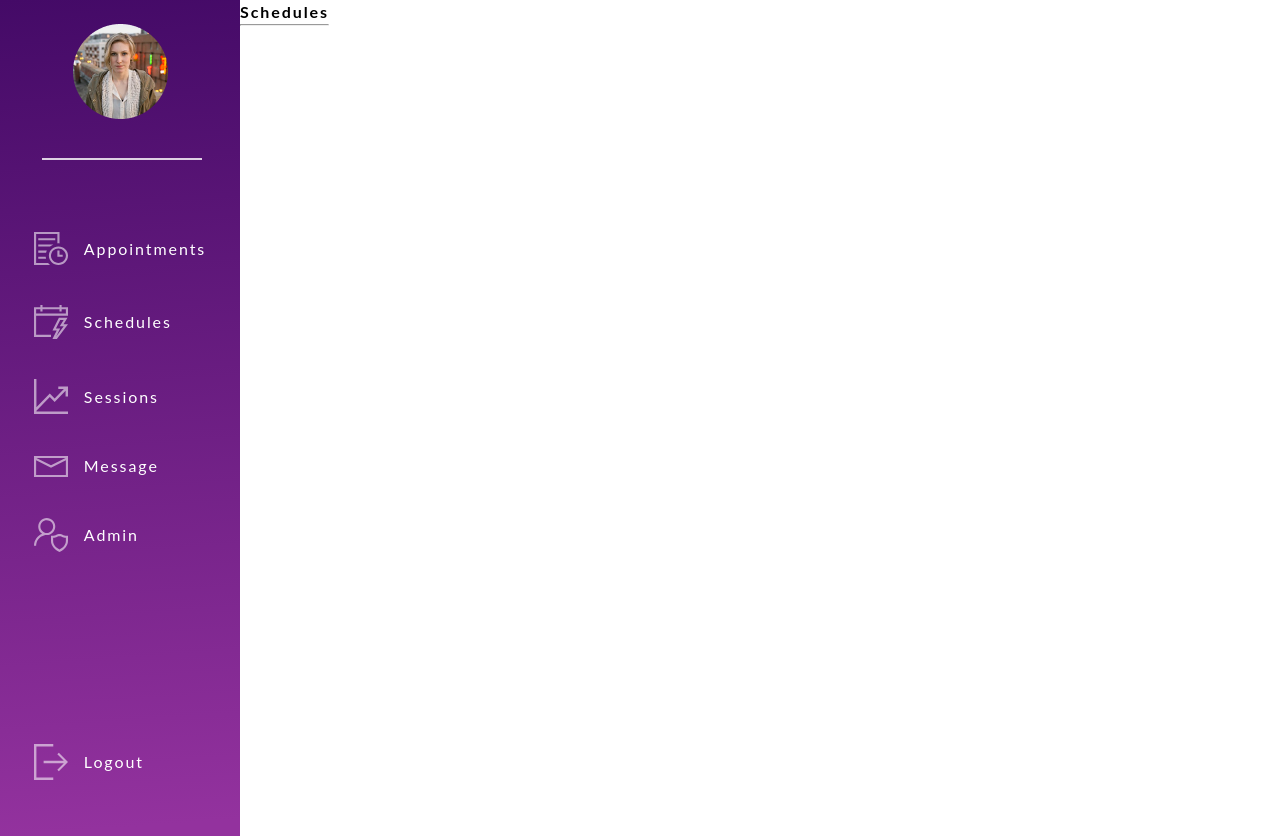
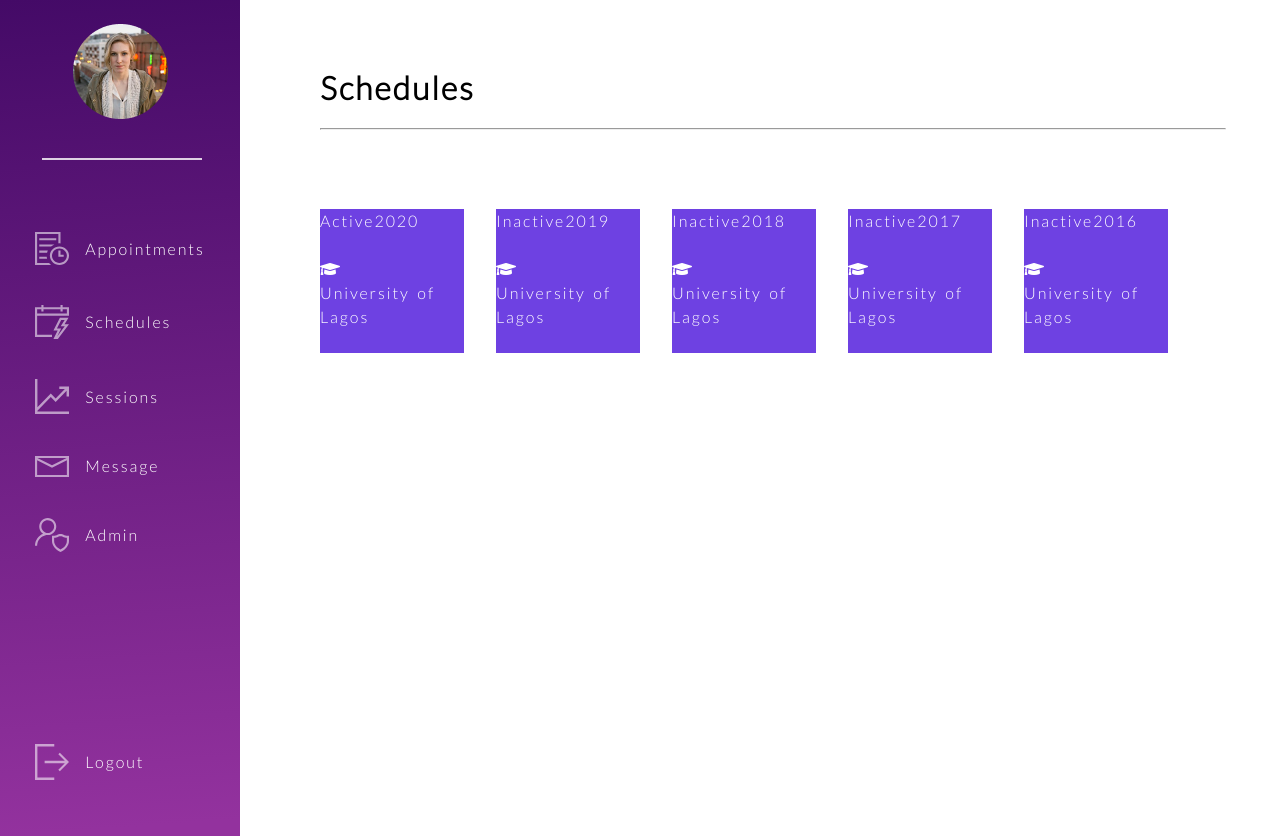
Before and after one commit to sunkanmii/CSC-415-Project, a PHP site: page /schedules.html in a window 1280 px wide. Run offline with PHP 8.4, Linux system fonts and the light colour scheme; some libraries are stand-ins or nearby versions.

Commit message:
almost done

```diff
--- a/css/SchedulePage.css
+++ b/css/SchedulePage.css
@@ -1,251 +1,41 @@
-@import url('https://fonts.googleapis.com/css2?family=Lato&display=swap');
-@import url('https://fonts.googleapis.com/css2?family=Roboto:wght@300;400&display=swap');
-@import url('https://fonts.googleapis.com/css2?family=Montserrat:wght@500&display=swap');
 *{
-  margin: 0;
-  padding: 0;
-  box-sizing: border-box;
+  font-family: 'Lato', sans-serif, 'Courier';
 }
-body{
-  background: #E5E5E5;
- }
-.wrapper .header{
-  position: absolute;
-  width: 177px;
-  height: 48px;
-  left: 320px;
-  top: 73px;
-  font-family: Lato;
-  font-style: normal;
-  font-weight: normal;
-  font-size: 40px;
-  line-height: 48px;
-  color: #000000;
-  margin: 0px 105px;
+.p415-main-section{
+  display: grid;
+  width: 77%;
+  grid-template-columns: 100%;
+  grid-template-rows: minmax(2rem, 8rem) 1px minmax(5rem, auto);
+  padding-left: 5rem;
+}
+.p415-main-section #p415-schedule-head{
+  font-size: 2rem;
+  padding-top: 3rem;
+  margin-top: 0rem;
+  align-self: center;
+}
+.p415-main-section .p415-active-sessions{
+  padding-top: 1rem;
+  margin-top: 3rem;
+  display: flex;
+  flex-wrap: wrap;
+  width: 100%;
+}
+.p415-active-sessions .p415-session-card{
+  display: flex;
+  flex-wrap: wrap;
+  width: 9rem;
+  margin: 1rem 2rem 1rem 0rem;
+  height: 9rem;
+  color: white;
+  background-color: #6E41E2;
+}
+.p415-session-card .p415-session-status{
 
 }
-.cards{
-  position: absolute;
-  padding: 100px;
-  width: 100%;
-  display: flex;
-  justify-content: space-between;
-  flex-wrap: wrap;
-  margin: 115px 300px;
+.p415-session-card .p415-school-name{
+
 }
-.cards .cards_inner .container{
-  position: relative;
-  width: 53px;
-  height: 24px;
-  background: #FFFFFF;
-  margin: 0px 0px;
-  border-radius: 100px;
-  align-content: center;
-  justify-content: center;
+.fa-graduation-cap{
+  color: white;
 }
-.cards .cards_inner .container .status{
-  text-align: center;
-  font-family: Roboto;
-  font-style: normal;
-  font-weight: bold;
-  font-size: 13px;
-  line-height: 20px;
-}
-.cards_item::before{
-
-  background: #E5E5E5;
-  position:absolute;
-  display:block;
-  content:'';
-  border-radius: 50%;
-  width: 211px;
-  height: 180px;
-  opacity: 0.24;
-  margin:-80px 180px;
-}
-.cards .cards_item{
-  padding: 0px 0px;
-  width: 290px;
-  height: 250px;
-}
-.cards .cards_inner{
-  background: #6E41E2;
-  width: 292px;
-  height: 170px;
-  position: absolute;
-  left: 0px;
-  right: 0px;
-  top: 0px;
-  bottom: 0px;
-  background: #6E41E2;
-  border-radius: 8px;
-  padding: 21px 20px;
-}
-.cards .cards_inner ion-icon{
-  position: relative;
-  width: 15px;
-  height: 14px;
-  left: 2px;
-  top: -60px;
-  color: #FFFFFF;
-  margin: 0px 3px;
-
-  }
-.cards .cards_inner .year{
-  position: static;
-  height: 28px;
-  left: 0px;
-  right: 0px;
-  top: 0px;
-  font-family: Montserrat;
-  font-style: normal;
-  font-weight: bold;
-  font-size: 20px;
-  line-height: 28px;
-  display: flex;
-  align-items: center;
-  color: #FFFFFF;
-  flex: none;
-  order: 0;
-  flex-grow: 0;
-  margin: 4px 5px
-}
-.cards .cards_inner .semester{
-  position: static;
-  height: 24px;
-  left: 0px;
-  right: 0px;
-  top: 32px;
-  font-family: Roboto;
-  font-style: normal;
-  font-weight: normal;
-  font-size: 16px;
-  line-height: 24px;
-  margin: 0px 5px;
-  color: #FFFFFF;
-  flex: none;
-  order: 1;
-  flex-grow: 0;
-}
-.cards .cards_inner .school{
-  position: static;
-  width: 211px;
-  left: 0px;
-  top: 0%;
-  bottom: 0%;
-  font-family: Roboto;
-  font-style: normal;
-  font-weight: normal;
-  font-size: 16px;
-  line-height: 24px;
-  color: #FFFFFF;
-  flex: none;
-  order: 0;
-  flex-grow: 0;
-  margin: 40px 58px;
-}
-
-
-.header-sidebar{
-    display: flex;
-    width: 15rem;
-    position: fixed;
-    height: -webkit-fill-available;
-    overflow: scroll;
-    flex-wrap: wrap;
-    z-index: 2;
-}
-.header-sidebar span{
-    display: block;
-    position: absolute;
-}
-.side-bar-section{
-    display: flex;
-    position: absolute;
-    justify-content: center;
-    width: 100%;
-    height: auto;
-    flex-wrap: wrap;
-    top: 0;
-    left: -100%;
-    transition: 0.5s;
-    background: linear-gradient(175.67deg, #440A67 0%, #93329E 98%);
-}
-.side-bar-section .profile-image{
-    display: flex;
-    flex-wrap: wrap;
-    padding: 1.5rem 0rem;
-    justify-content: center;
-    width: 100%;
-    height: 10rem;
-    margin-bottom: 4rem;
-    position: relative;
-}
-.side-bar-section .profile-image img{
-    width: 95px;
-    height: 95px;
-}
-.side-bar-section .profile-image hr{
-    width: 10rem;
-    height: 1px;
-    margin-top: 0.5rem;
-    position: absolute;
-    bottom: 0;
-    left: 2.6rem;
-    border: 1px solid rgba(255, 255, 255, 0.56);
-    background-color: rgba(255, 255, 255, 0.56);
-}
-.side-bar-section .links-to-pages .page-link{
-    display: flex;
-    flex-wrap: nowrap;
-    justify-content: flex-start;
-    align-items: center;
-    margin-top: 1.5rem;
-}
-.side-bar-section .links-to-pages .page-link:nth-child(1){
-    margin-top: 0;
-}
-.side-bar-section .links-to-pages .page-link:nth-child(6){
-    margin-top: 11rem;
-    margin-bottom: 3rem;
-}
-.side-bar-section .links-to-pages .page-link p{
-    margin-left: 1rem;
-}
-.side-bar-section .links-to-pages .page-link a{
-    display: flex;
-    flex-wrap: nowrap;
-    justify-content: flex-start;
-    align-items: center;
-    padding: 0.5rem;
-}
-.toggle-menu{
-    font-size: 24px;
-    cursor: pointer;
-    position: relative;
-    z-index: 2;
-    height: 4rem;
-    padding: 1rem;
-}
-/* Toggle menu */
-.header-sidebar #toggle-butt {
-    display: none;
-}
-.header-sidebar #toggle-butt:checked~.side-bar-section {
-    left: 0;
-}
-@media screen and (min-width: 60rem) {
-    .header-sidebar{
-        position: relative;
-        overflow: unset;
-        height: auto;
-    }
-    .header-sidebar .toggle-menu{
-        display: none;
-    }
-    .header-sidebar .side-bar-section{
-        left: 0;
-        width: 15rem;
-        position: relative;
-    }
-}
--- a/schedules.html
+++ b/schedules.html
@@ -5,8 +5,14 @@
   <meta charset="utf-8">
   <title>SchedulePage</title>
   <meta name="viewport" content="width=device-width, initial-scale=1.0">
+  <link href="https://fonts.googleapis.com/css2?family=Lato:wght@300&display=swap" rel="stylesheet">
+  <link rel="stylesheet" href="https://stackpath.bootstrapcdn.com/font-awesome/4.7.0/css/font-awesome.min.css"
+    integrity="sha384-wvfXpqpZZVQGK6TAh5PVlGOfQNHSoD2xbE+QkPxCAFlNEevoEH3Sl0sibVcOQVnN" crossorigin="anonymous">
+  <link rel="stylesheet" href="https://pro.fontawesome.com/releases/v5.10.0/css/all.css"
+    integrity="sha384-AYmEC3Yw5cVb3ZcuHtOA93w35dYTsvhLPVnYs9eStHfGJvOvKxVfELGroGkvsg+p" crossorigin="anonymous" />
   <link rel="stylesheet" type="text/css" href="./css/index.css">
   <link rel="stylesheet" type="text/css" href="./css/sidebar.css">
+  <link rel="stylesheet" type="text/css" href="./css/SchedulePage.css">
 </head>
 
 <body>
@@ -65,10 +71,56 @@
       </section>
     </section>
 
-    <section>
-      <h1>Schedules</h1>
-      <hr/>
+    <section class="p415-main-section">
+      <h1 id="p415-schedule-head">Schedules</h1>
+      <hr />
 
+      <section class="p415-active-sessions">
+        <div class="p415-session-card">
+          <p class="p415-session-status">Active</p>
+          <time datetime="2020" class="p415-session-year">2020</time>
+          <section class="p415-school-name">
+            <i class="fas fa-graduation-cap"></i>
+            <p>University of Lagos</p>
+          </section>
+        </div>
+
+        <div class="p415-session-card">
+          <p class="p415-session-status">Inactive</p>
+          <time datetime="2019" class="p415-session-year">2019</time>
+          <section class="p415-school-name">
+            <i class="fas fa-graduation-cap"></i>
+            <p>University of Lagos</p>
+          </section>
+        </div>
+
+        <div class="p415-session-card">
+          <p class="p415-session-status">Inactive</p>
+          <time datetime="2018" class="p415-session-year">2018</time>
+          <section class="p415-school-name">
+            <i class="fas fa-graduation-cap"></i>
+            <p>University of Lagos</p>
+          </section>
+        </div>
+
+        <div class="p415-session-card">
+          <p class="p415-session-status">Inactive</p>
+          <time datetime="2017" class="p415-session-year">2017</time>
+          <section class="p415-school-name">
+            <i class="fas fa-graduation-cap"></i>
+            <p>University of Lagos</p>
+          </section>
+        </div>
+
+        <div class="p415-session-card">
+          <p class="p415-session-status">Inactive</p>
+          <time datetime="2016" class="p415-session-year">2016</time>
+          <section class="p415-school-name">
+            <i class="fas fa-graduation-cap"></i>
+            <p>University of Lagos</p>
+          </section>
+        </div>
+      </section>
     </section>
   </main>
   <script src="https://unpkg.com/ionicons@5.4.0/dist/ionicons.js"></script>
```
